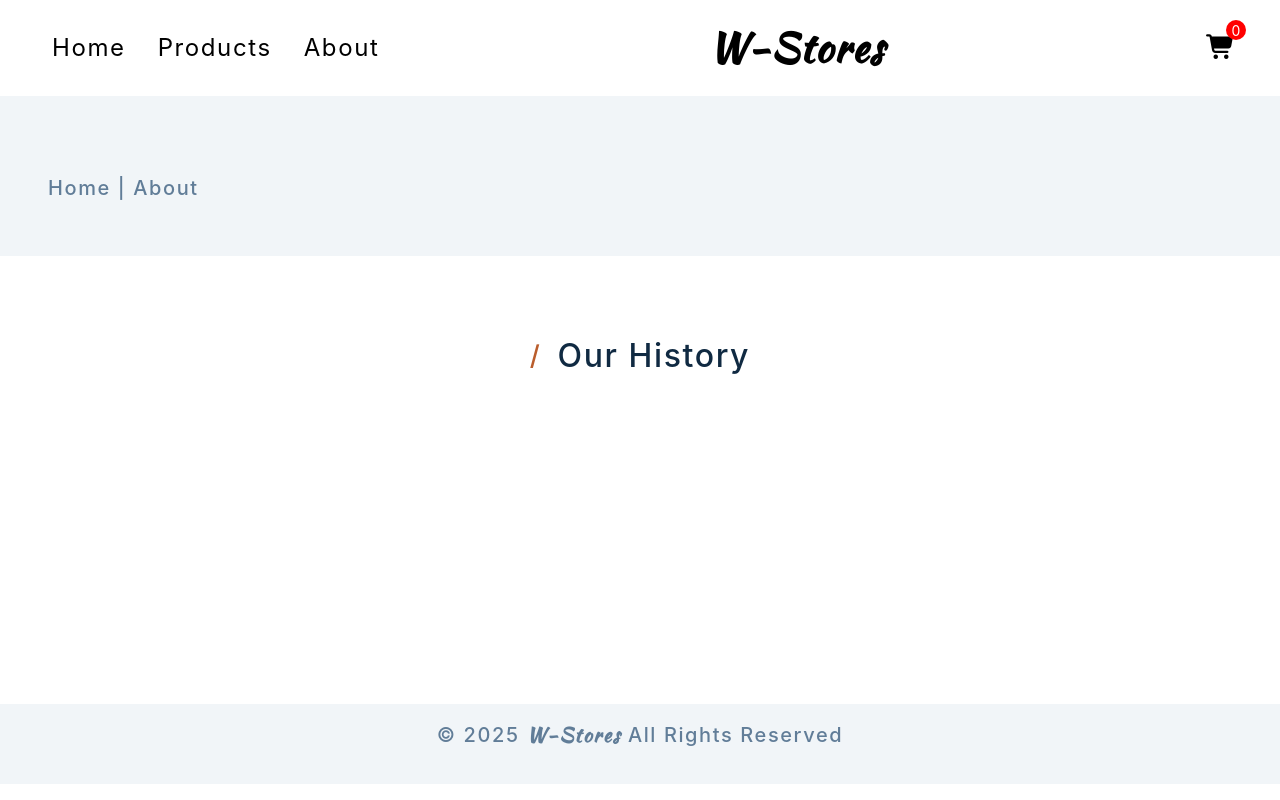
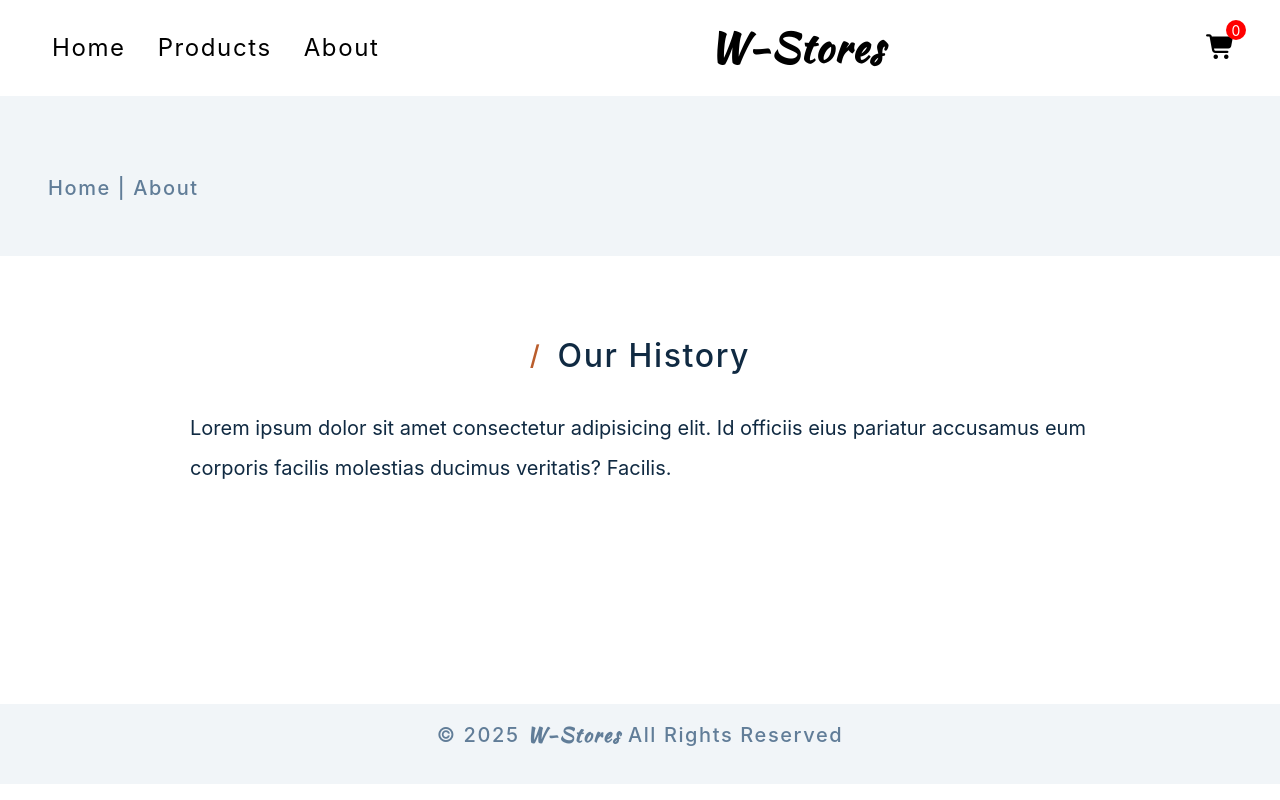
Before and after one commit to WisdomAsigbey/W-Store, a plain HTML site: page about.html in a window 1280 px wide. Drawn offline with nearby package versions, Linux system fonts and the light colour scheme.

Commit message:
Update about.html

```diff
--- a/about.html
+++ b/about.html
@@ -139,7 +139,7 @@
         <h2><span>/</span>our history</h2>
       </div>
       <p class="about-text fs-5">
-
+        Lorem ipsum dolor sit amet consectetur adipisicing elit. Id officiis eius pariatur accusamus eum corporis facilis molestias ducimus veritatis? Facilis.
       </p>
     </section>
 
```
